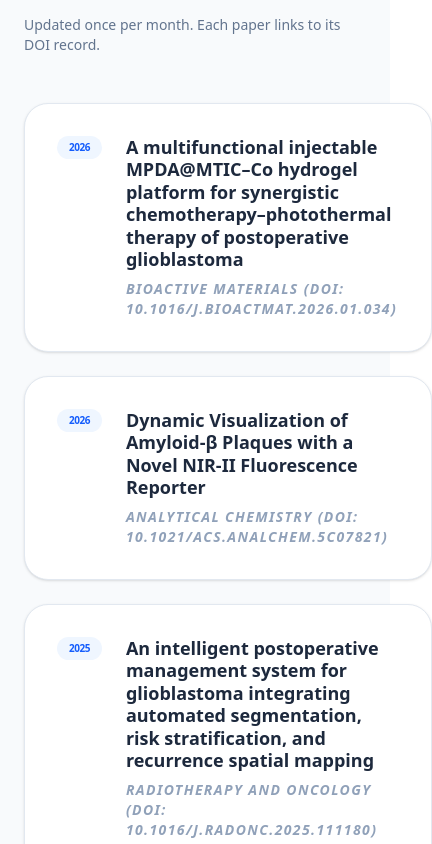
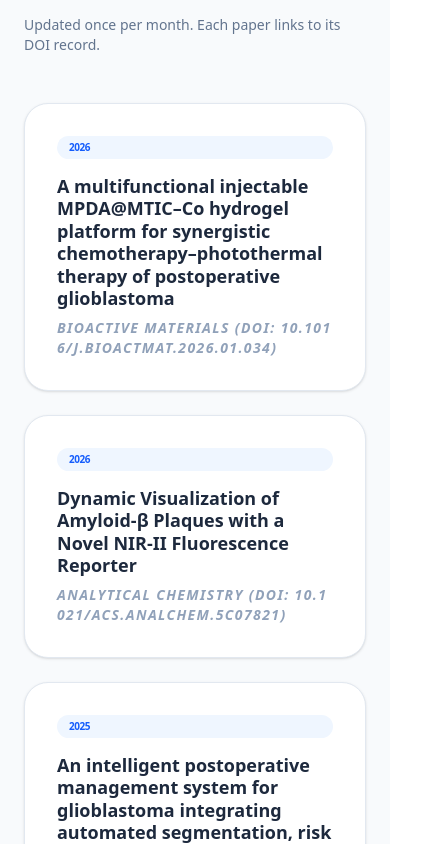
Before and after one commit to 5xiao0qing5/wulab, a React (Vite) app: page / in a window 390 px wide. Shown: the part 2400-3244 px from the top of the page, 432 px wide, since content can reach past the window. Built offline with nearby package versions, Linux system fonts and the light colour scheme; a web font is replaced by a local one.

Commit message:
Fix publication card overflow on mobile

```diff
--- a/src/App.tsx
+++ b/src/App.tsx
@@ -194,10 +194,10 @@ const Publications = () => {
         <div className="grid gap-6">
           {pubs.map((pub, idx) => (
             <div key={idx} className="bg-white p-8 rounded-3xl border border-slate-200 hover:border-blue-400 transition-all shadow-sm">
-              <div className="flex gap-6">
+              <div className="flex flex-col gap-4 sm:flex-row sm:gap-6">
                 <span className="text-[10px] font-black text-blue-600 bg-blue-50 px-3 py-1 rounded-full h-fit tracking-tighter">{pub.year}</span>
-                <div className="flex-1">
-                  <h4 className="text-lg font-bold text-slate-800 mb-2 leading-tight">
+                <div className="flex-1 min-w-0">
+                  <h4 className="text-lg font-bold text-slate-800 mb-2 leading-tight break-words">
                     {pub.link ? (
                       <a href={pub.link} target="_blank" rel="noreferrer" className="hover:text-blue-600 transition-colors">
                         {pub.title}
@@ -206,13 +206,13 @@ const Publications = () => {
                       pub.title
                     )}
                   </h4>
-                  <p className="text-sm text-slate-400 font-bold uppercase tracking-widest italic">
+                  <p className="text-sm text-slate-400 font-bold uppercase tracking-widest italic break-words">
                     {pub.journal}
                     {pub.doi && (
                       <>
                         {' '}
                         (DOI:{' '}
-                        <a href={pub.link ?? `https://doi.org/${pub.doi}`} target="_blank" rel="noreferrer" className="hover:text-blue-600 transition-colors">
+                        <a href={pub.link ?? `https://doi.org/${pub.doi}`} target="_blank" rel="noreferrer" className="hover:text-blue-600 transition-colors break-all">
                           {pub.doi}
                         </a>
                         )
```
